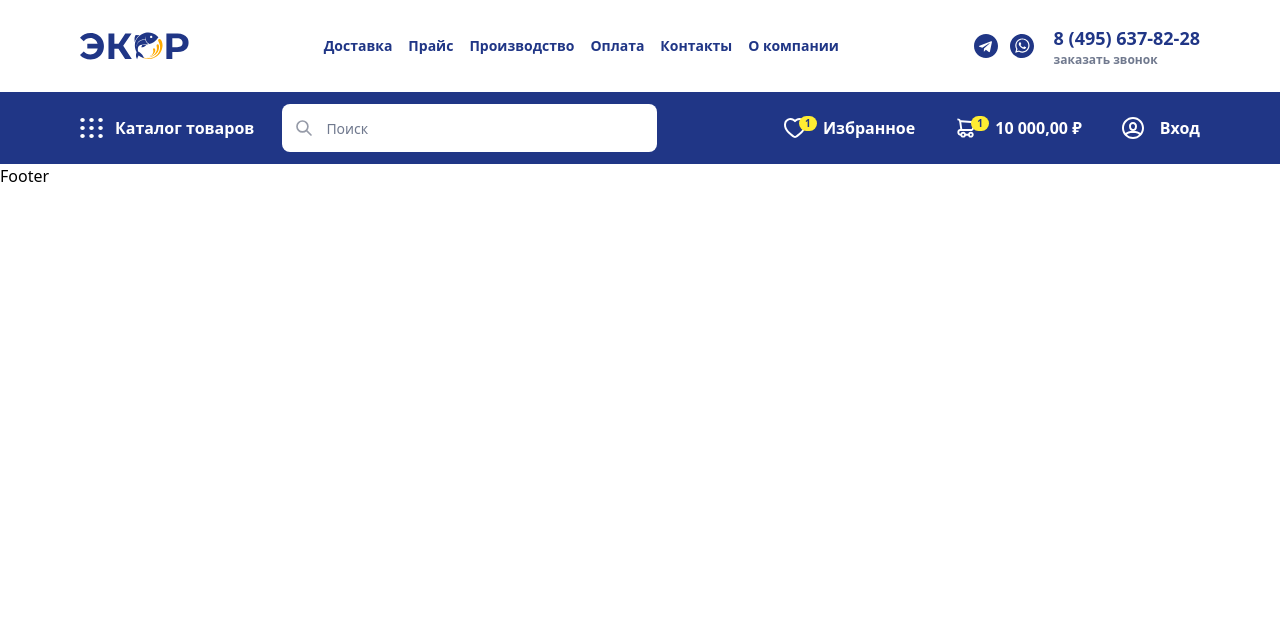
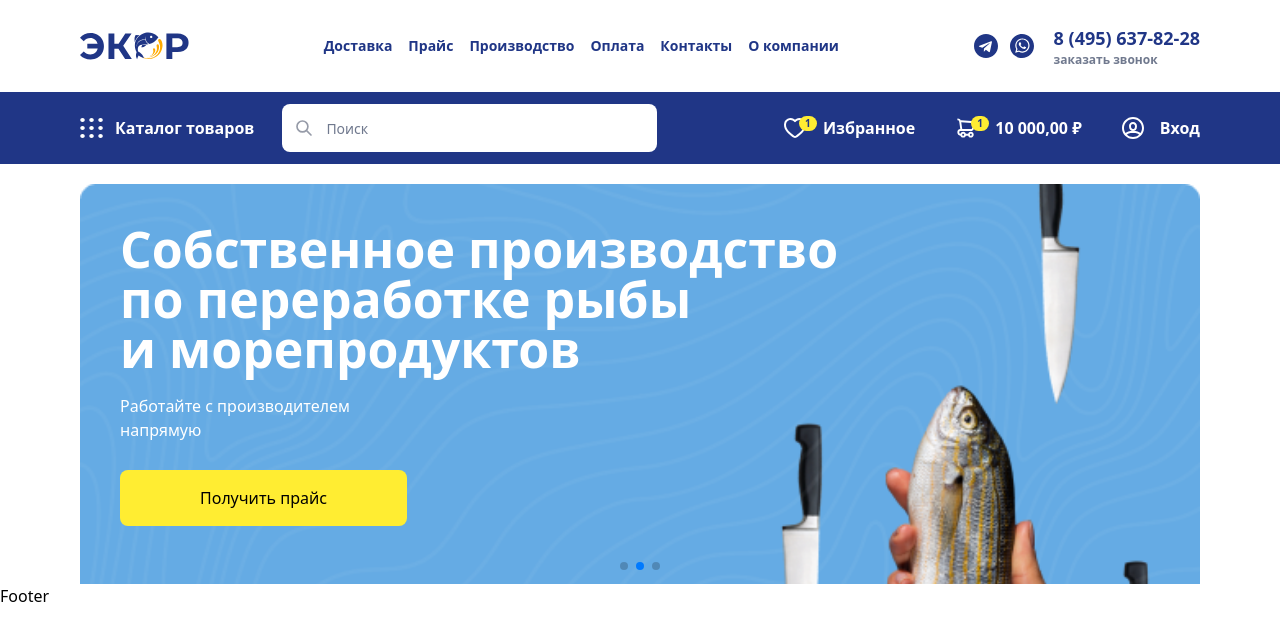
Before and after one commit to muhammadazizbek006/Ekor, a React (Vite) app: page / in a window 1280 px wide. Shown: the top 640 px of the page. Built offline with nearby package versions, Linux system fonts and the light colour scheme.

Commit message:
add hero

```diff
--- a/package.json
+++ b/package.json
@@ -12,7 +12,8 @@
   "dependencies": {
     "react": "^18.3.1",
     "react-dom": "^18.3.1",
-    "react-router-dom": "^6.25.1"
+    "react-router-dom": "^6.25.1",
+    "swiper": "^11.1.8"
   },
   "devDependencies": {
     "@types/react": "^18.3.3",
--- a/src/components/home/Hero.jsx
+++ b/src/components/home/Hero.jsx
@@ -1,10 +1,60 @@
-import React from 'react'
+import React, { useRef, useState } from 'react';
+import { Link } from 'react-router-dom';
+// Import Swiper React components
+import { Swiper, SwiperSlide } from 'swiper/react';
 
+// Import Swiper styles
+import 'swiper/css';
+import 'swiper/css/pagination';
+
+
+
+
+// import required modules
+import { Autoplay, Pagination } from 'swiper/modules';
+
+// data
+import { Carusel } from '../../data/Data';
 const Hero = () => {
   return (
     <section>
         <div className="containerb">
+        <Swiper
+        spaceBetween={30}
+        centeredSlides={true}
+        autoplay={{
+          delay: 2500,
+          disableOnInteraction: false,
+        }}
+        pagination={{
+          clickable: true,
+        }}
+        navigation={true}
+        modules={[Autoplay, Pagination]}
+        className="mySwiper"
+      >
+        {
+            Carusel.map((e)=>{
+                return(
 
+                    <SwiperSlide
+                    style={{ backgroundImage: `url(${e.img})`, backgroundSize: 'cover' }}
+                     className='h-[400px] pl-10 pt-10 pb-16 '>
+                        {/* left */}
+                        <div className={`${e.class}`}>
+                          <h2 className='text-[50px] font-semibold text-white leading-[50px] mb-5'>{e.title}</h2>
+
+                          <div className='max-w-[288px]'>
+                             <p className='text-base font-medium text-white mb-7'>{e.eslatma}</p>
+                             <Link className='px-20 inline-block bg-sariq  py-4 rounded-lg'>Получить прайс</Link>
+                          </div>
+                        </div>
+                    </SwiperSlide>
+                )
+            })
+        }
+
+      </Swiper>
         </div>
     </section>
   )
--- a/src/components/home/HeroHill.jsx
+++ b/src/components/home/HeroHill.jsx
@@ -8,7 +8,7 @@ import search from '../../imgs/herohill/search.svg'
 import kirish from '../../imgs/herohill/kirish.svg'
 const HeroHill = () => {
   return (
-    <section className='bg-head py-3 hidden md:block'>
+    <section className='bg-head py-3 hidden md:block mb-5'>
       <ul className='containerb flex justify-between items-center'>
         {/* katalog va input */}
         <li>
--- a/src/data/Data.js
+++ b/src/data/Data.js
@@ -31,3 +31,32 @@ export const links = [
         URL:'/О компании ',
     },
 ]
+
+// hero
+import hero1 from '../imgs/hero/hero1.png'
+import hero2 from '../imgs/hero/hero2.png'
+import hero3 from '../imgs/hero/hero3.png'
+
+export const Carusel = [
+    {
+        id:1,
+        class:'max-w-[600px]',
+        title:'> 1000 наименований продуктов питания оптом',
+        eslatma:'для HoReCa, общепита, производителей',
+        img:hero1
+    },
+    {
+        id:2,
+        class:'max-w-[745px]',
+        title:'Собственное производство по переработке рыбы и морепродуктов',
+        eslatma:'Работайте с производителем напрямую',
+        img:hero2
+    },
+    {
+        id:3,
+        class:'max-w-[573px]',
+        title:'Специализируемся на поставках рыбы и морепродуктов со всего мира',
+        eslatma:'для HoReCa, магазины «У дома», торговые сети',
+        img:hero3
+    }
+]
```
Also changed, not shown: 1 other file (tests, documents, lock files or other folders).
